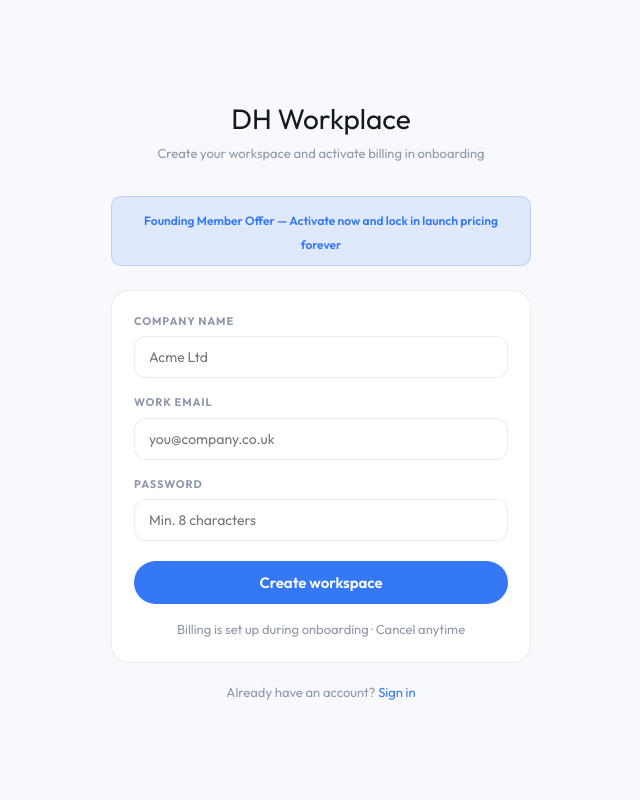
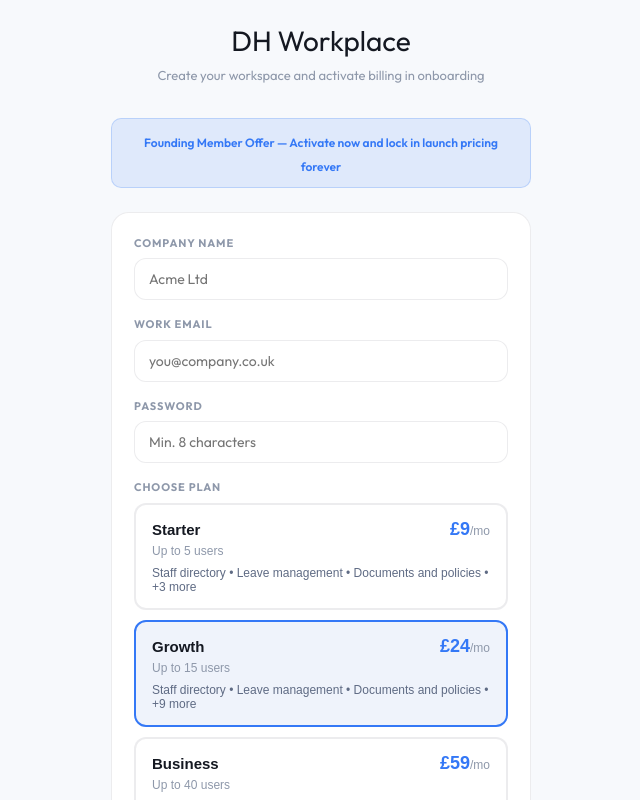
Before and after one commit to dhwebservices/dh-workplace, a React (Vite) app: page /signup in a window 1280 px wide. Shown: the top 800 px of the page, without its empty margins (319-959 px from the left). Built offline with nearby package versions, Linux system fonts and the light colour scheme; no server answers.

Commit message:
Default signup plan selection to growth

```diff
--- a/src/pages/auth/SignUp.jsx
+++ b/src/pages/auth/SignUp.jsx
@@ -3,6 +3,7 @@ import { Link, useNavigate } from 'react-router-dom'
 import { supabase, sbGet, sbInsert } from '../../utils/supabase'
 import { markOnboardingPending } from '../../utils/onboarding'
 import { friendlyAuthError } from '../../utils/authErrors'
+import { PLANS } from '../../utils/entitlements'
 
 const WORKER_URL = import.meta.env.VITE_WORKER_URL
 
@@ -12,7 +13,7 @@ function slugify(str) {
 
 export default function SignUp() {
   const navigate = useNavigate()
-  const [form, setForm] = useState({ company: '', email: '', password: '' })
+  const [form, setForm] = useState({ company: '', email: '', password: '', plan: 'growth' })
   const [loading, setLoading] = useState(false)
   const [error, setError] = useState('')
   const sf = (k, v) => setForm(p => ({ ...p, [k]: v }))
@@ -53,8 +54,8 @@ export default function SignUp() {
         id:            tenantId,
         name:          form.company,
         slug,
-        plan:          'starter',
-        seat_limit:    5,
+        plan:          form.plan,
+        seat_limit:    PLANS[form.plan]?.max_users || 5,
         owner_email:   normalizedEmail,
         status:        'pending_activation',
         trial_ends_at: null,
@@ -85,7 +86,7 @@ export default function SignUp() {
               to_email: form.email,
               name: form.email.split('@')[0],
               company: form.company,
-              plan: 'Starter',
+              plan: PLANS[form.plan]?.name || 'Starter',
               url: `${window.location.origin}/signin`,
             },
           }),
@@ -138,6 +139,53 @@ export default function SignUp() {
                 <label className="lbl">Password</label>
                 <input className="inp" type="password" placeholder="Min. 8 characters" value={form.password} onChange={e => sf('password', e.target.value)} />
               </div>
+              <div>
+                <label className="lbl">Choose Plan</label>
+                <div style={{ display:'grid', gap:10 }}>
+                  {Object.entries(PLANS).map(([key, plan]) => (
+                    <button
+                      key={key}
+                      type="button"
+                      onClick={() => sf('plan', key)}
+                      style={{
+                        width:'100%',
+                        textAlign:'left',
+                        padding:'14px 16px',
+                        borderRadius:12,
+                        border:`2px solid ${form.plan === key ? 'var(--blue)' : 'var(--border)'}`,
+                        background: form.plan === key ? 'rgba(53,103,200,0.08)' : '#fff',
+                        cursor:'pointer',
+                      }}
+                    >
+                      <div style={{ display:'flex', justifyContent:'space-between', gap:12, alignItems:'baseline' }}>
+                        <div style={{ fontSize:15, fontWeight:700, color:'var(--text)' }}>{plan.name}</div>
+                        <div style={{ fontSize:18, fontWeight:700, color:'var(--gold)' }}>£{plan.launch_price}<span style={{ fontSize:12, color:'var(--faint)', fontWeight:500 }}>/mo</span></div>
+                      </div>
+                      <div style={{ fontSize:12, color:'var(--faint)', marginTop:4 }}>Up to {plan.max_users} users</div>
+                      <div style={{ fontSize:12, color:'var(--sub)', marginTop:8 }}>
+                        {plan.features.slice(0, 3).map((feature) => ({
+                          hr_directory: 'Staff directory',
+                          hr_leave: 'Leave management',
+                          hr_documents: 'Documents and policies',
+                          hr_timesheets: 'Timesheets',
+                          hr_onboarding: 'HR onboarding',
+                          crm_clients: 'Client CRM',
+                          crm_tasks: 'Tasks',
+                          crm_pipeline: 'Sales pipeline',
+                          crm_outreach: 'Outreach',
+                          notifications: 'Notifications',
+                          audit_log: 'Audit log',
+                          reports: 'Reports',
+                          client_portal: 'Client portal',
+                          custom_branding: 'Custom branding',
+                          api_access: 'API access',
+                        }[feature] || feature)).join(' • ')}
+                        {plan.features.length > 3 ? ` • +${plan.features.length - 3} more` : ''}
+                      </div>
+                    </button>
+                  ))}
+                </div>
+              </div>
               {error && <div style={{ fontSize:13, color:'var(--red)', background:'var(--red-soft)', padding:'10px 14px', borderRadius:8 }}>{error}</div>}
               <button className="btn btn-primary btn-lg" type="submit" disabled={loading} style={{ width:'100%', justifyContent:'center', marginTop:4 }}>
                 {loading ? 'Creating your workspace...' : 'Create workspace'}
```
